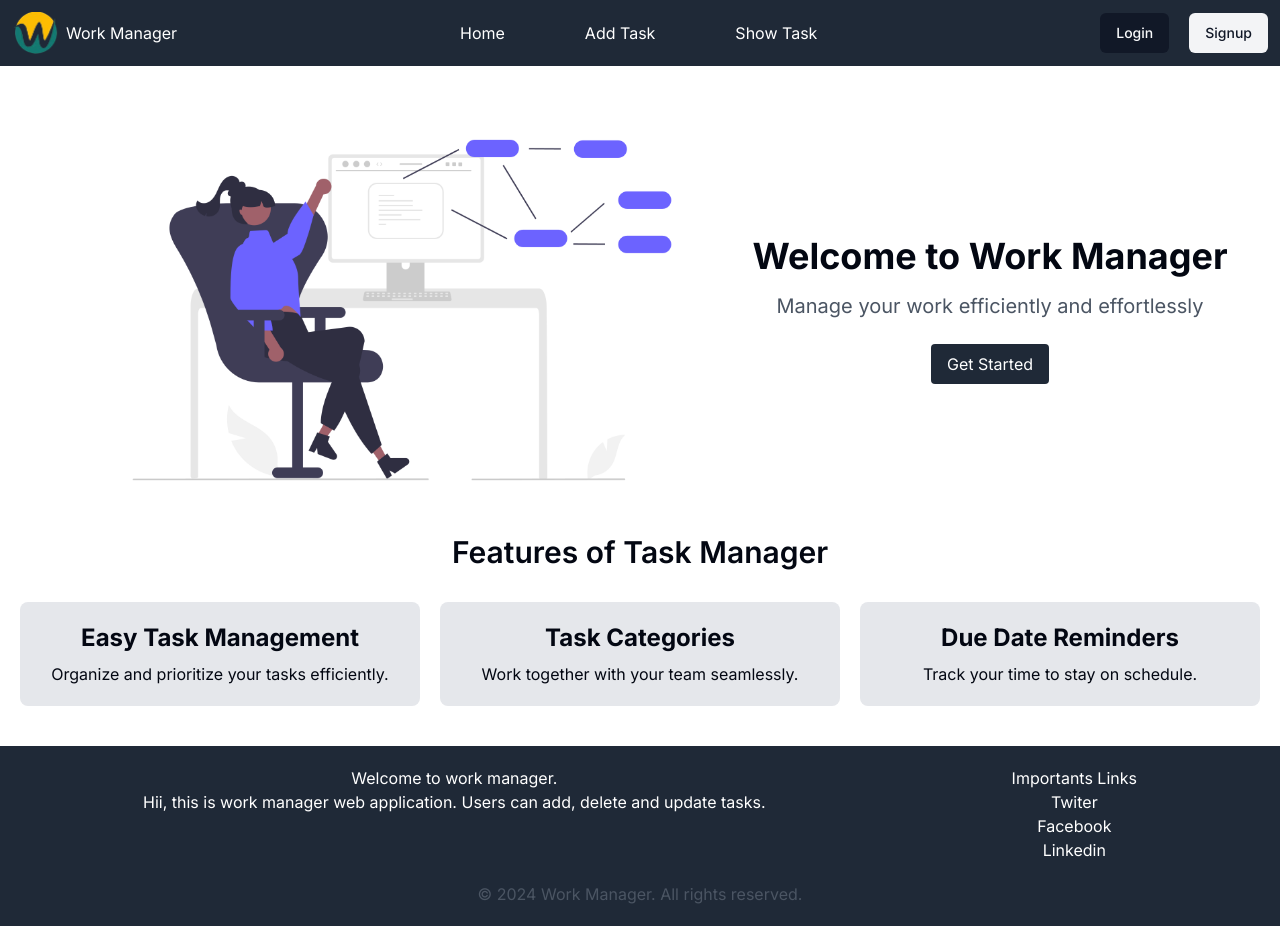
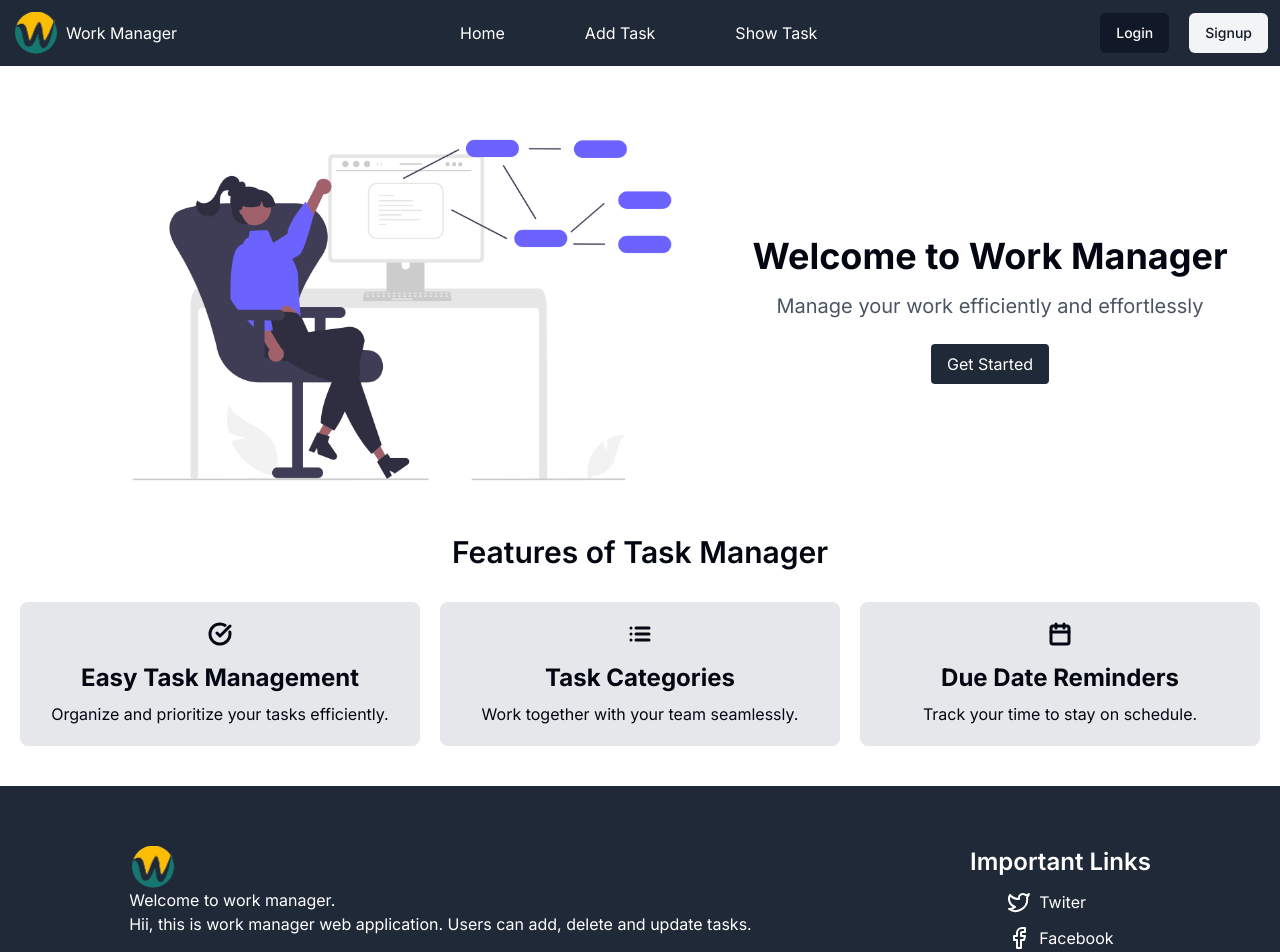
Before and after one commit to vipinpundir/work-manager, a Next.js app: page / in a window 1280 px wide. Shown: the top 952 px of the page. Before the commit the page ends 926 px from the top, so only its background shows below. Built offline with nearby package versions, Linux system fonts and the light colour scheme; no server answers.

Commit message:
update footer &  home page UI

```diff
--- a/src/app/page.tsx
+++ b/src/app/page.tsx
@@ -1,6 +1,7 @@
 import Image from "next/image";
 import Link from "next/link";
 import managerImage from '@/assets/manager.png'
+import { Calendar, CircleCheckBig, List } from "lucide-react";
 export default function Home() {
   return (
     <section className="">
@@ -22,16 +23,16 @@ export default function Home() {
         <section className="text-center mb-5">
           <h2 className="text-3xl font-semibold mb-8">Features of Task Manager</h2>
           <div className="flex justify-evenly gap-5 flex-wrap md:flex-nowrap">
-            <div className="w-full p-2 md:p-5 rounded-lg bg-gray-200 ">
-              <h3 className="text-2xl font-bold mb-2">Easy Task Management</h3>
+            <div className="w-full p-2 py-5 md:p-5 rounded-lg bg-gray-200 ">
+              <h3 className="text-2xl font-bold mb-2 flex flex-col items-center gap-4"><CircleCheckBig strokeWidth={3} /> Easy Task Management</h3>
               <p>Organize and prioritize your tasks efficiently.</p>
             </div>
-            <div className="w-full p-2 md:p-5 rounded-lg bg-gray-200 ">
-              <h3 className="text-2xl font-bold mb-2">Task Categories</h3>
+            <div className="w-full p-2 py-5 md:p-5 rounded-lg bg-gray-200 ">
+              <h3 className="text-2xl font-bold mb-2 flex flex-col items-center gap-4"><List strokeWidth={3} /> Task Categories</h3>
               <p>Work together with your team seamlessly.</p>
             </div>
-            <div className="w-full p-2 md:p-5 rounded-lg bg-gray-200 ">
-              <h3 className="text-2xl font-bold mb-2">Due Date Reminders</h3>
+            <div className="w-full p-2 py-5 md:p-5 rounded-lg bg-gray-200 ">
+              <h3 className="text-2xl font-bold mb-2 flex flex-col items-center gap-4"><Calendar strokeWidth={3} /> Due Date Reminders</h3>
               <p>Track your time to stay on schedule.</p>
             </div>
           </div>
--- a/src/components/Footer.tsx
+++ b/src/components/Footer.tsx
@@ -1,19 +1,24 @@
+import { Facebook, Linkedin, Twitter } from 'lucide-react'
+import Image from 'next/image'
+import Link from 'next/link'
 import React from 'react'
+import logo from '@/assets/logo.png'
 
 const Footer = () => {
     return (
         <footer className=' bg-gray-800'>
-            <div className='flex text-white justify-around text-center p-5'>
-                <div className="footer-details">
+            <div className='flex flex-col text-white justify-around p-5 md:flex-row'>
+                <div className="footer-details flex flex-col items-center md:items-start mt-10">
+                    <Image src={logo} alt='demo' width={50} height={50} />
                     <h1>Welcome to work manager.</h1>
                     <p>Hii, this is work manager web application. Users can add, delete and update tasks.</p>
                 </div>
-                <div className="footer-links">
-                    <h3>Importants Links</h3>
+                <div className="footer-links flex flex-col items-center mt-10">
+                    <h3 className='text-2xl font-semibold' >Important Links</h3>
                     <ol>
-                        <li>Twiter</li>
-                        <li>Facebook</li>
-                        <li>Linkedin</li>
+                        <li className='flex gap-2 my-3' ><Twitter /> Twiter</li>
+                        <li className='flex gap-2 my-3' ><Facebook /> Facebook</li>
+                        <li className='flex gap-2 my-3' ><Linkedin /> Linkedin</li>
                     </ol>
                 </div>
             </div>
```
